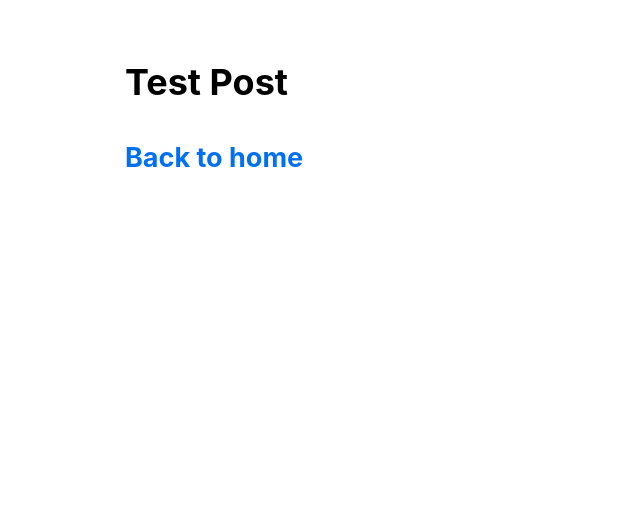
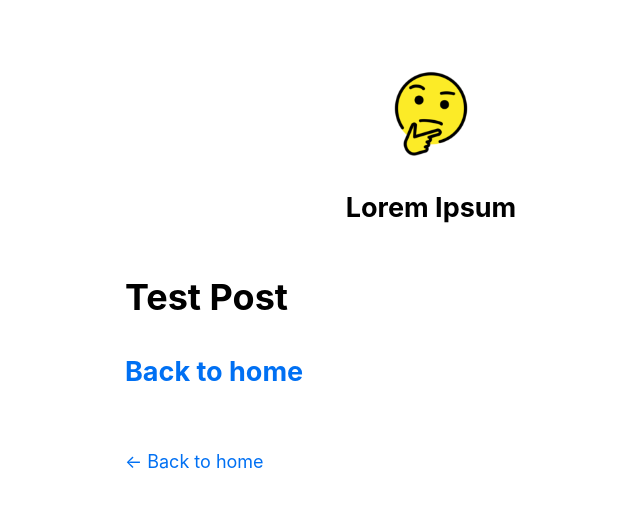
Before and after one commit to qbit86/nextjs-playground, a Next.js app: page /posts/test-post in a window 1280 px wide. Shown: the top 508 px of the page, without its empty margins (209-849 px from the left). Built offline with nearby package versions, Linux system fonts and the light colour scheme.

Commit message:
Enhance layout

```diff
--- a/components/layout.js
+++ b/components/layout.js
@@ -1,5 +1,73 @@
+import Head from 'next/head'
+import Image from 'next/image'
 import styles from './layout.module.css'
+import utilStyles from '../styles/utils.module.css'
+import Link from 'next/link'
 
-export default function Layout({ children }) {
-  return <div className={styles.container}>{children}</div>
+const name = 'Lorem Ipsum'
+export const siteTitle = 'Next.js Sample Website'
+
+export default function Layout({ children, home }) {
+  return (
+    <div className={styles.container}>
+      <Head>
+        <link rel="icon" href="/favicon.ico" />
+        <meta
+          name="description"
+          content="Learn how to build a personal website using Next.js"
+        />
+        <meta
+          property="og:image"
+          content={`https://og-image.vercel.app/${encodeURI(
+            siteTitle
+          )}.png?theme=light&md=0&fontSize=75px&images=https%3A%2F%2Fassets.vercel.com%2Fimage%2Fupload%2Ffront%2Fassets%2Fdesign%2Fnextjs-black-logo.svg`}
+        />
+        <meta name="og:title" content={siteTitle} />
+        <meta name="twitter:card" content="summary_large_image" />
+      </Head>
+      <header className={styles.header}>
+        {home ? (
+          <>
+            <Image
+              priority
+              src="/images/profile.png"
+              className={utilStyles.borderCircle}
+              height={144}
+              width={144}
+              alt={name}
+            />
+            <h1 className={utilStyles.heading2Xl}>{name}</h1>
+          </>
+        ) : (
+          <>
+            <Link href="/">
+              <a>
+                <Image
+                  priority
+                  src="/images/profile.png"
+                  className={utilStyles.borderCircle}
+                  height={108}
+                  width={108}
+                  alt={name}
+                />
+              </a>
+            </Link>
+            <h2 className={utilStyles.headingLg}>
+              <Link href="/">
+                <a className={utilStyles.colorInherit}>{name}</a>
+              </Link>
+            </h2>
+          </>
+        )}
+      </header>
+      <main>{children}</main>
+      {!home && (
+        <div className={styles.backToHome}>
+          <Link href="/">
+            <a>← Back to home</a>
+          </Link>
+        </div>
+      )}
+    </div>
+  )
 }
```
